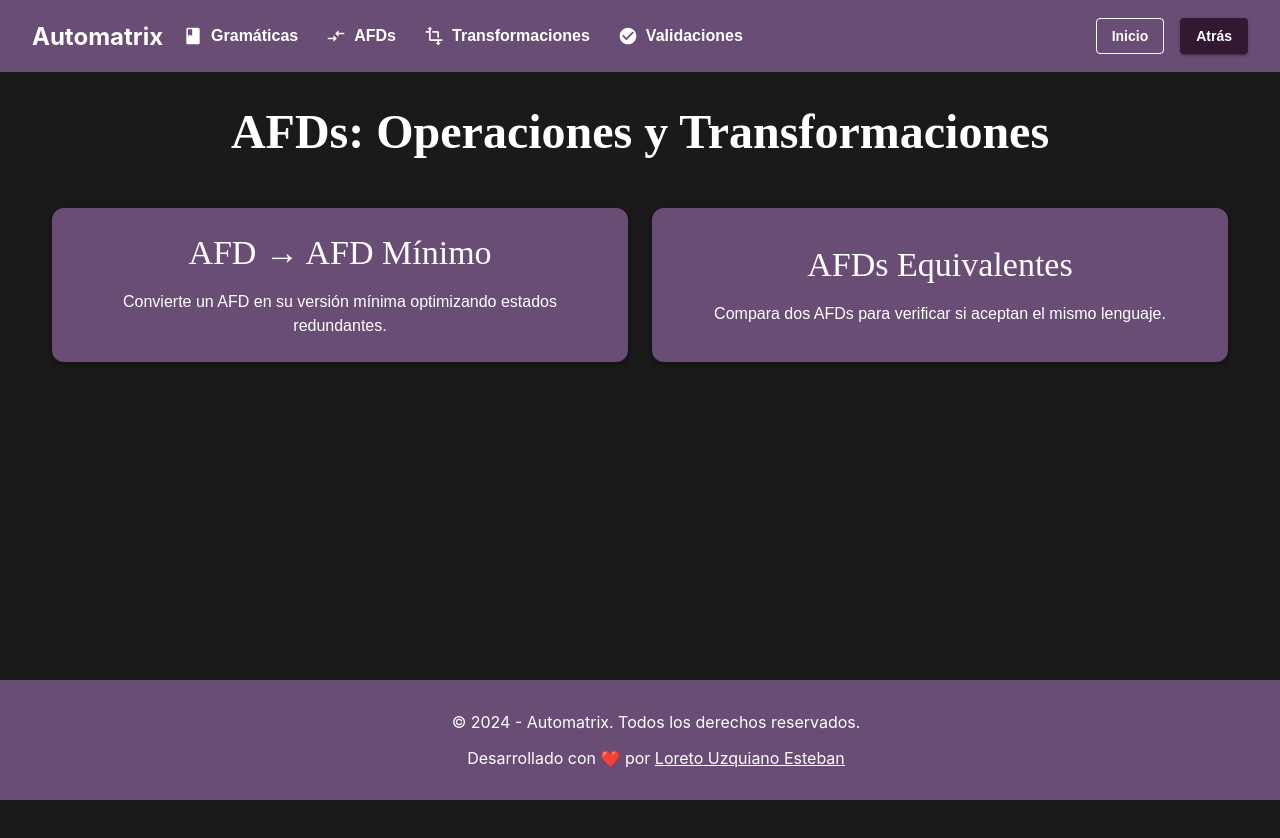
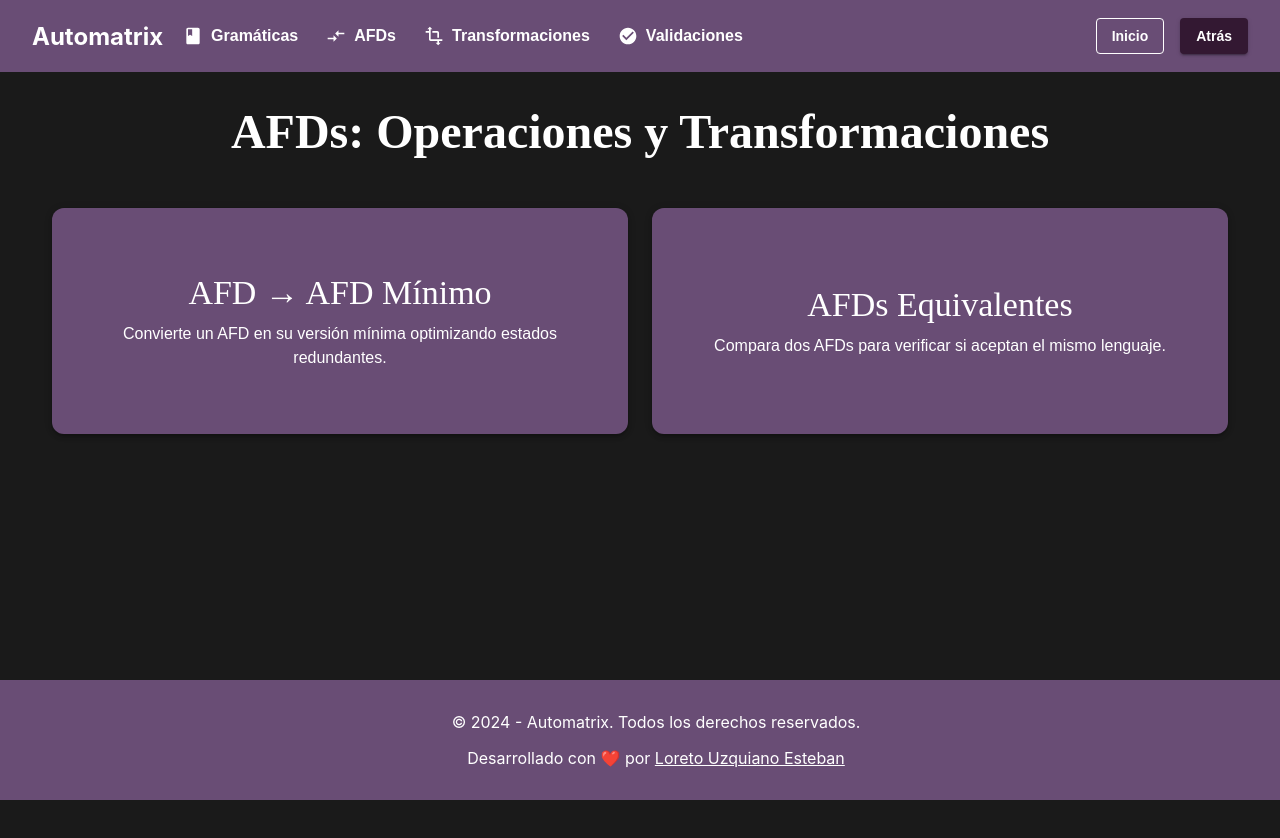
Before and after one commit to loreeue/TFG-Automatrix, a React (Create React App) app in the folder frontend/: page /afds in a window 1280 px wide. Shown: the top 838 px of the page. Built offline with nearby package versions, Linux system fonts and the light colour scheme; a web font is replaced by a local one.

Commit message:
Animación en pág AFDs

```diff
--- a/frontend/src/components/AFDs.js
+++ b/frontend/src/components/AFDs.js
@@ -44,31 +44,40 @@ const AFDs = () => {
                 }}
             >
                 {[
-                    { label: "AFD → AFD Mínimo", path: "/minimize-afd" },
-                    { label: "AFDs Equivalentes", path: "/equivalent-afds" },
+                    {
+                        label: "AFD → AFD Mínimo",
+                        description: "Convierte un AFD en su versión mínima optimizando estados redundantes.",
+                        path: "/minimize-afd",
+                    },
+                    {
+                        label: "AFDs Equivalentes",
+                        description: "Compara dos AFDs para verificar si aceptan el mismo lenguaje.",
+                        path: "/equivalent-afds",
+                    },
                 ].map((operation, index) => (
                     <Grid
                         item
                         xs={12}
                         sm={6}
+                        key={index}
                         sx={{
-                            display: "flex", // Asegura que los elementos ocupen toda la altura
+                            animation: `slideIn 0.8s ease-out ${index * 0.2}s`,
                         }}
-                        key={index}
                     >
                         <Paper
                             elevation={3}
                             sx={{
-                                padding: "1.5rem 2rem",
+                                padding: "2rem",
                                 backgroundColor: theme.palette.secondary.main,
                                 color: "#FFFFFF",
                                 textAlign: "center",
                                 borderRadius: "12px",
+                                height: "100%",
                                 display: "flex",
                                 flexDirection: "column",
                                 justifyContent: "center",
                                 cursor: "pointer",
-                                width: "100%", // Ocupa todo el ancho de la celda
+                                transition: "background-color 0.3s",
                                 "&:hover": {
                                     backgroundColor: theme.palette.primary.main,
                                 },
@@ -79,7 +88,7 @@ const AFDs = () => {
                                 variant="h4"
                                 sx={{
                                     fontFamily: "'Spicy Rice', cursive",
-                                    marginBottom: "1rem",
+                                    marginBottom: "0.5rem",
                                 }}
                             >
                                 {operation.label}
@@ -90,9 +99,7 @@ const AFDs = () => {
                                     lineHeight: "1.5",
                                 }}
                             >
-                                {index === 0
-                                    ? "Convierte un AFD en su versión mínima optimizando estados redundantes."
-                                    : "Compara dos AFDs para verificar si aceptan el mismo lenguaje."}
+                                {operation.description}
                             </Typography>
                         </Paper>
                     </Grid>
```
